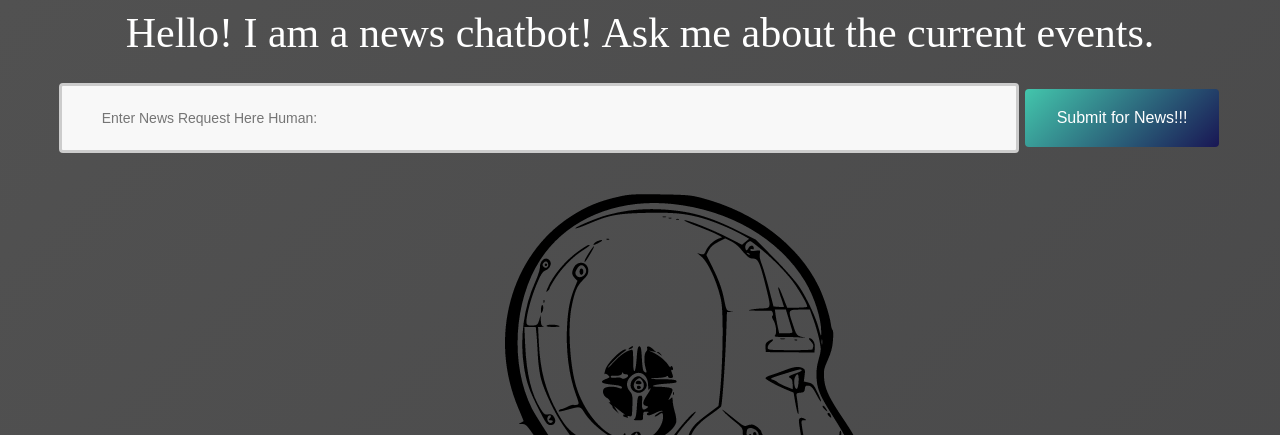
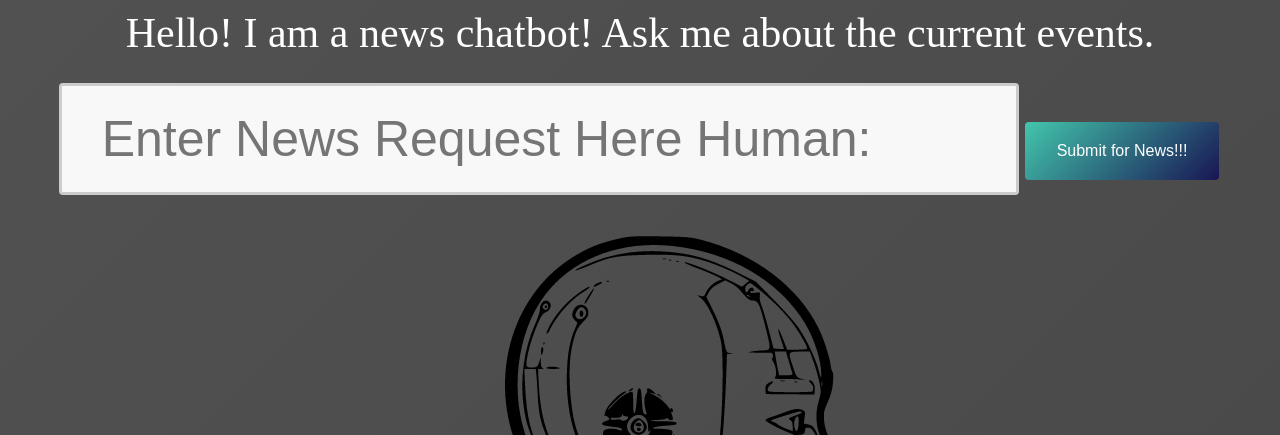
Before and after one commit to jakemaz66/Hacking4Humanity, a Flask app: page / in a window 1280 px wide. Shown: the top 435 px of the page. Run offline with Flask 3, Linux system fonts and the light colour scheme.

Commit message:
Made Design Changes

```diff
--- a/app.py
+++ b/app.py
@@ -1,8 +1,7 @@
 #Importing Libraries
 from flask import Flask, render_template, request, jsonify
 from hackathon_chatbot import print_news
-import pandas
-import subprocess
+
 
 #Making flask object
 app = Flask(__name__)
--- a/templates/index.html
+++ b/templates/index.html
@@ -31,7 +31,7 @@
     <!-- When the form is submitted, the submit() function (Defined Below) will be called-->
     <form id="newsButton" action="#" method="post" onsubmit="event.preventDefault(); submitForm()">
         <label for="userInput">Hello! I am a news chatbot! Ask me about the current events.</label>
-        <input type="text" id="userInput" placeholder="Enter News Request Here Human: ">
+        <input type="text" id="userInput" placeholder="Enter News Request Here Human: " style="font-size: 50px;">
         <button type="submit">Submit for News!!!</button>
     </form>
 
```
